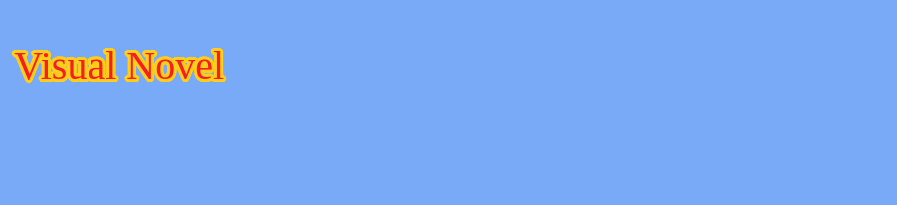
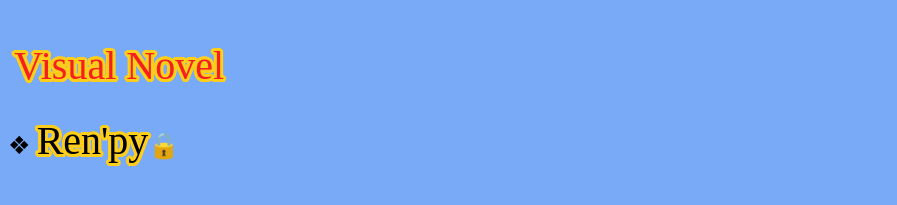
Before and after one commit to demisart/portfolio, a plain HTML site: page CONT/02novel/novel.html in a window 1280 px wide. Shown: the part 217-422 px from the top of the page, without its empty margins (0-897 px from the left). Drawn offline with Linux system fonts and the light colour scheme.

Commit message:
Add files via upload

```diff
--- a/CONT/02novel/novel.html
+++ b/CONT/02novel/novel.html
@@ -109,9 +109,9 @@ oninron.src = '';
 <pre><font style="font-size:25px;" face="Meiryo">
  <a href=""><font  color="#F61F1F" face="Sarabun" style="font-size:40px;text-shadow: rgb(254, 206, 28) 3px 0px 0px, rgb(254, 206, 28) 2.83487px 0.981584px 0px, rgb(254, 206, 28) 2.35766px 1.85511px 0px, rgb(254, 206, 28) 1.62091px 2.52441px 0px, rgb(254, 206, 28) 0.705713px 2.91581px 0px, rgb(254, 206, 28) -0.287171px 2.98622px 0px, rgb(254, 206, 28) -1.24844px 2.72789px 0px, rgb(254, 206, 28) -2.07227px 2.16926px 0px, rgb(254, 206, 28) -2.66798px 1.37182px 0px, rgb(254, 206, 28) -2.96998px 0.42336px 0px, rgb(254, 206, 28) -2.94502px -0.571704px 0px, rgb(254, 206, 28) -2.59586px -1.50383px 0px, rgb(254, 206, 28) -1.96093px -2.27041px 0px, rgb(254, 206, 28) -1.11013px -2.78704px 0px, rgb(254, 206, 28) -0.137119px -2.99686px 0px, rgb(254, 206, 28) 0.850987px -2.87677px 0px, rgb(254, 206, 28) 1.74541px -2.43999px 0px, rgb(254, 206, 28) 2.44769px -1.73459px 0px, rgb(254, 206, 28) 2.88051px -0.838247px 0px;">Visual Novel</font></a>
 
-<!--
-http://owumaro.github.io/text-stroke-generator/
--->
+❖ <a href=""><font  color="black" face="Sarabun" style="font-size:40px;text-shadow: rgb(254, 206, 28) 3px 0px 0px, rgb(254, 206, 28) 2.83487px 0.981584px 0px, rgb(254, 206, 28) 2.35766px 1.85511px 0px, rgb(254, 206, 28) 1.62091px 2.52441px 0px, rgb(254, 206, 28) 0.705713px 2.91581px 0px, rgb(254, 206, 28) -0.287171px 2.98622px 0px, rgb(254, 206, 28) -1.24844px 2.72789px 0px, rgb(254, 206, 28) -2.07227px 2.16926px 0px, rgb(254, 206, 28) -2.66798px 1.37182px 0px, rgb(254, 206, 28) -2.96998px 0.42336px 0px, rgb(254, 206, 28) -2.94502px -0.571704px 0px, rgb(254, 206, 28) -2.59586px -1.50383px 0px, rgb(254, 206, 28) -1.96093px -2.27041px 0px, rgb(254, 206, 28) -1.11013px -2.78704px 0px, rgb(254, 206, 28) -0.137119px -2.99686px 0px, rgb(254, 206, 28) 0.850987px -2.87677px 0px, rgb(254, 206, 28) 1.74541px -2.43999px 0px, rgb(254, 206, 28) 2.44769px -1.73459px 0px, rgb(254, 206, 28) 2.88051px -0.838247px 0px;">Ren'py</font></a>🔒
+
+
 
 </pre>
 
```
